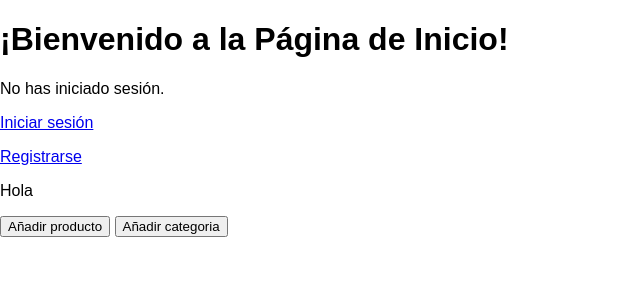
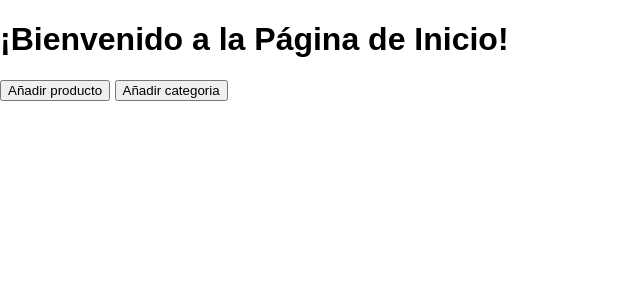
Before and after one commit to Mateo-Soliz/tiendaFLask, a Flask app: page / in a window 1280 px wide. Shown: the part 58-358 px from the top of the page, without its empty margins (0-640 px from the left). Run offline with Flask 3, Linux system fonts and the light colour scheme.

Commit message:
cosas de fernando

```diff
--- a/templates/index.html
+++ b/templates/index.html
@@ -6,16 +6,9 @@
         <p>Hola, {{ g.user.username }}!</p>
         <p><a href="{{ url_for('logout') }}">Cerrar sesión</a></p>
     {% else %}
-        <p>No has iniciado sesión.</p>
-        <p><a href="{{ url_for('login') }}">Iniciar sesión</a></p>
-        <p><a href="{{ url_for('register') }}">Registrarse</a></p>
     {% endif %}
     <div>
-
-        <p>Hola</p>
-
         <a href="{{ url_for('add_producto') }}"><button>Añadir producto</button></a>
         <a href="{{ url_for('add_categoria') }}"><button>Añadir categoria</button></a>
-
     </div>
 {% endblock %}
```
Also changed, not shown: instance/app.db, templates/readme.md (added).
